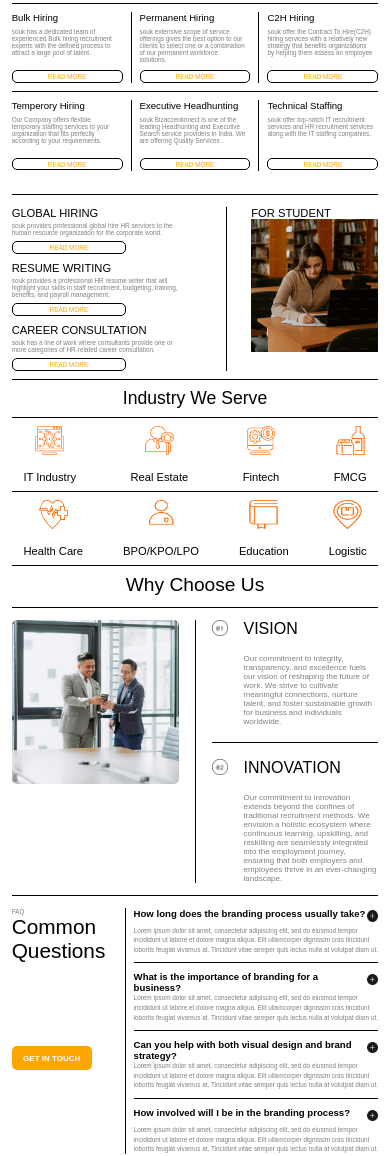
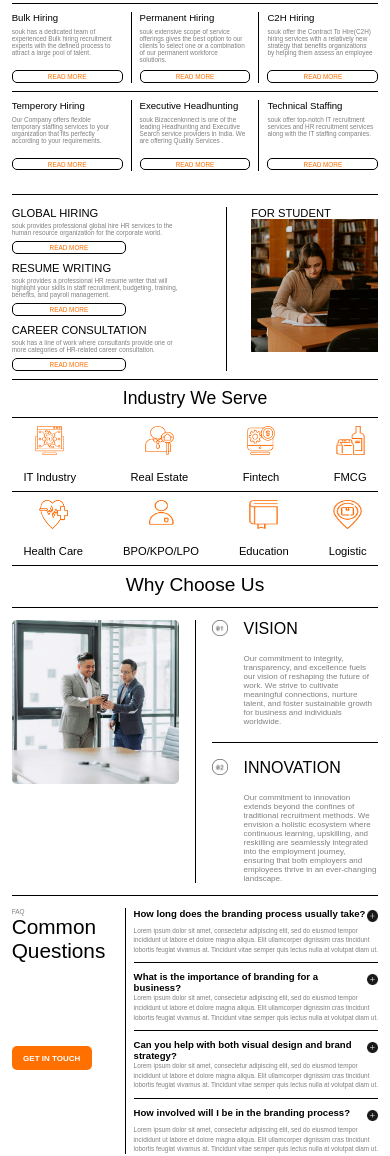
Before and after one commit to Shashisales-mk/SUAK, a React (Create React App) app: page /services in a window 390 px wide. Shown: the part 372-1528 px from the top of the page. Built offline with nearby package versions, Linux system fonts and the light colour scheme.

Commit message:
service page done small update

```diff
--- a/src/components/Body/CallBack/callback.css
+++ b/src/components/Body/CallBack/callback.css
@@ -22,7 +22,7 @@
     height: 2.2rem;
     width: 12rem;
     color: white;
-    background-color: orange;
+    background-color: #ff7000;
     border: none;
     border-radius: 5px;
 }
--- a/src/components/FAQ/faq.css
+++ b/src/components/FAQ/faq.css
@@ -10,7 +10,7 @@
 .faq-left button{
     height: 2.5rem;
     width: 15rem;
-    background: orange;
+    background: #ff7000;
     font-weight: bold;
     color: white;
     border: none;
@@ -65,7 +65,7 @@
 .faq-left button {
     height: 2.5rem;
     width: 10rem;
-    background: orange;
+    background: #ff7000;
     font-weight: bold;
     color: white;
     border: none;
@@ -78,7 +78,7 @@
     .faq-left button {
         height: 2.5rem;
         width: 10rem;
-        background: orange;
+        background: #ff7000;
         font-weight: bold;
         color: white;
         border: none;
@@ -110,7 +110,7 @@
         height: 1.5rem;
         width: 5rem;
         font-size: 0.5rem;
-        background: orange;
+        background: #ff7000;
         font-weight: bold;
         color: white;
         border: none;
--- a/src/components/ServicesForClient/servicesforclient.css
+++ b/src/components/ServicesForClient/servicesforclient.css
@@ -27,7 +27,7 @@
 .hiring-card button{
     width: 100%;
     height: 2rem;
-    color: orange;
+    color: #ff7000;
     border: 1px solid black;
     border-radius: 5px;
     background: white;
@@ -66,7 +66,7 @@
 .stu-l .hiring-card button{
     width: 65%;
     height: 2rem;
-    color: orange;
+    color: #ff7000;
     border: 1px solid black;
     border-radius: 5px;
     background: white;
@@ -162,7 +162,7 @@
     .hiring-card button{
         width: 100%;
         height: 0.8rem;
-        color: orange;
+        color: #ff7000;
         border: 0.1px solid black;
         border-radius: 5px;
         background: white;
@@ -190,7 +190,7 @@
     .stu-l .hiring-card button{
         width: 65%;
         height: 0.8rem;
-        color: orange;
+        color: #ff7000;
         border: 0.5px solid black;
         border-radius: 5px;
         background: white;
```
